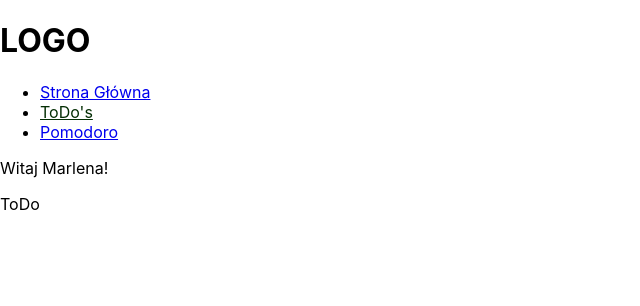
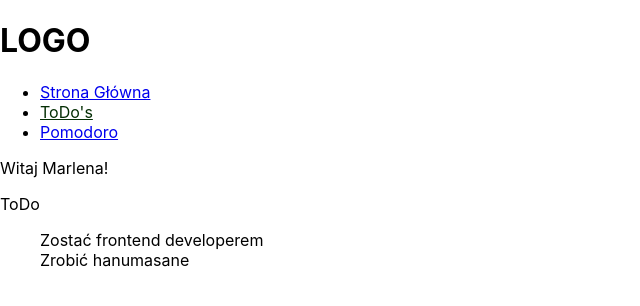
Before and after one commit to marlena-sliwinska/MyOwn, a React (Create React App) app: page /todo in a window 1280 px wide. Shown: the top 306 px of the page, without its empty margins (0-640 px from the left). Built offline with nearby package versions, Linux system fonts and the light colour scheme.

Commit message:
react lazy

```diff
--- a/src/components/ToDo/LIstWrapper/ListWrapper.js
+++ b/src/components/ToDo/LIstWrapper/ListWrapper.js
@@ -1,4 +1,4 @@
-import React, { useContext } from 'react';
+import React, { useContext, useEffect, useState } from 'react';
 import { StoreContext } from '../../../store/StoreProvider'
 import List from '../List/List';
 
@@ -7,7 +7,6 @@ function ListWrapper() {
     const renderList = lists.map(list => <List key={list.id} {...list} />)
     return (
         <ul>
-            Dlaczego
             {renderList}
         </ul>
     )
--- a/src/views/ToDo/ToDo.js
+++ b/src/views/ToDo/ToDo.js
@@ -1,9 +1,12 @@
-import React from 'react'
-
+import React, { Suspense } from 'react'
+const ListWrapper = React.lazy(() => import('../../components/ToDo/LIstWrapper/ListWrapper'))
 function ToDo() {
     return (
         <div>
             ToDo
+            <Suspense fallback={<div>...loading</div>}>
+                <ListWrapper />
+            </Suspense>
         </div>
     )
 }
```
